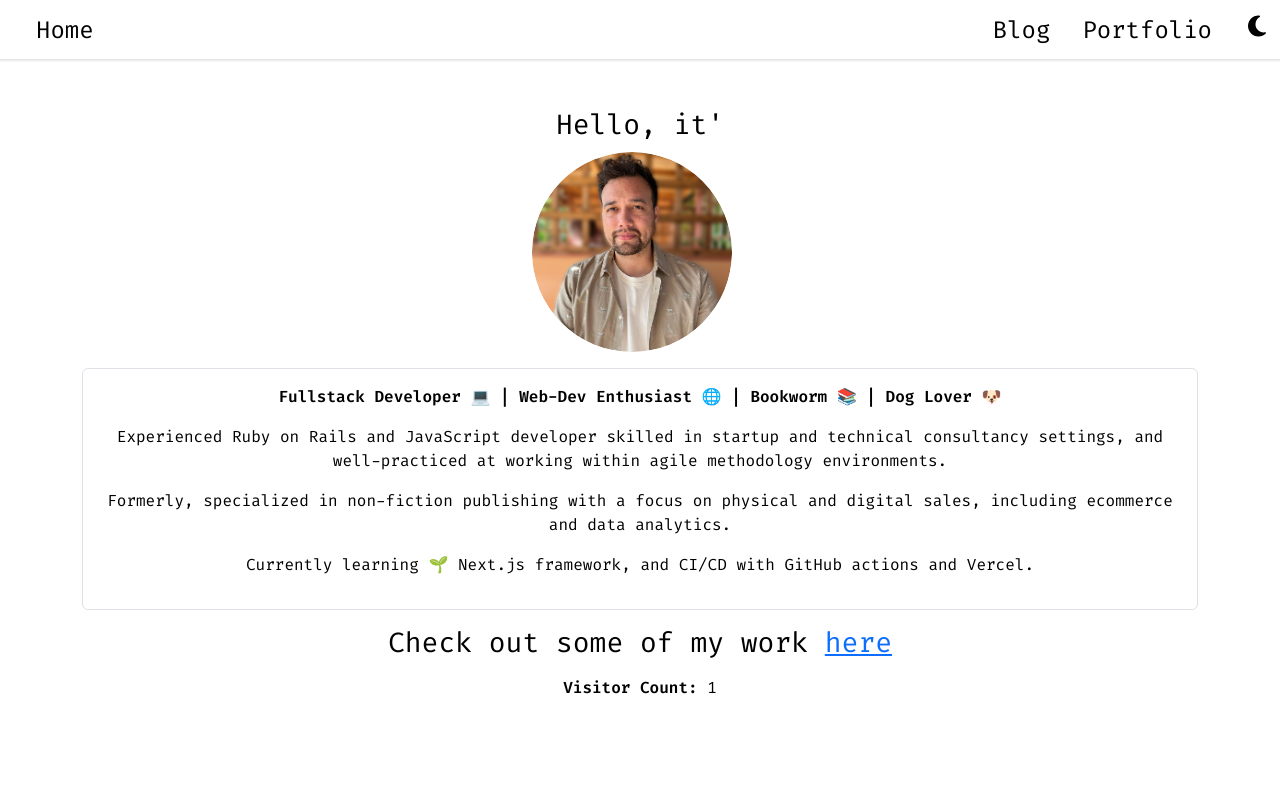
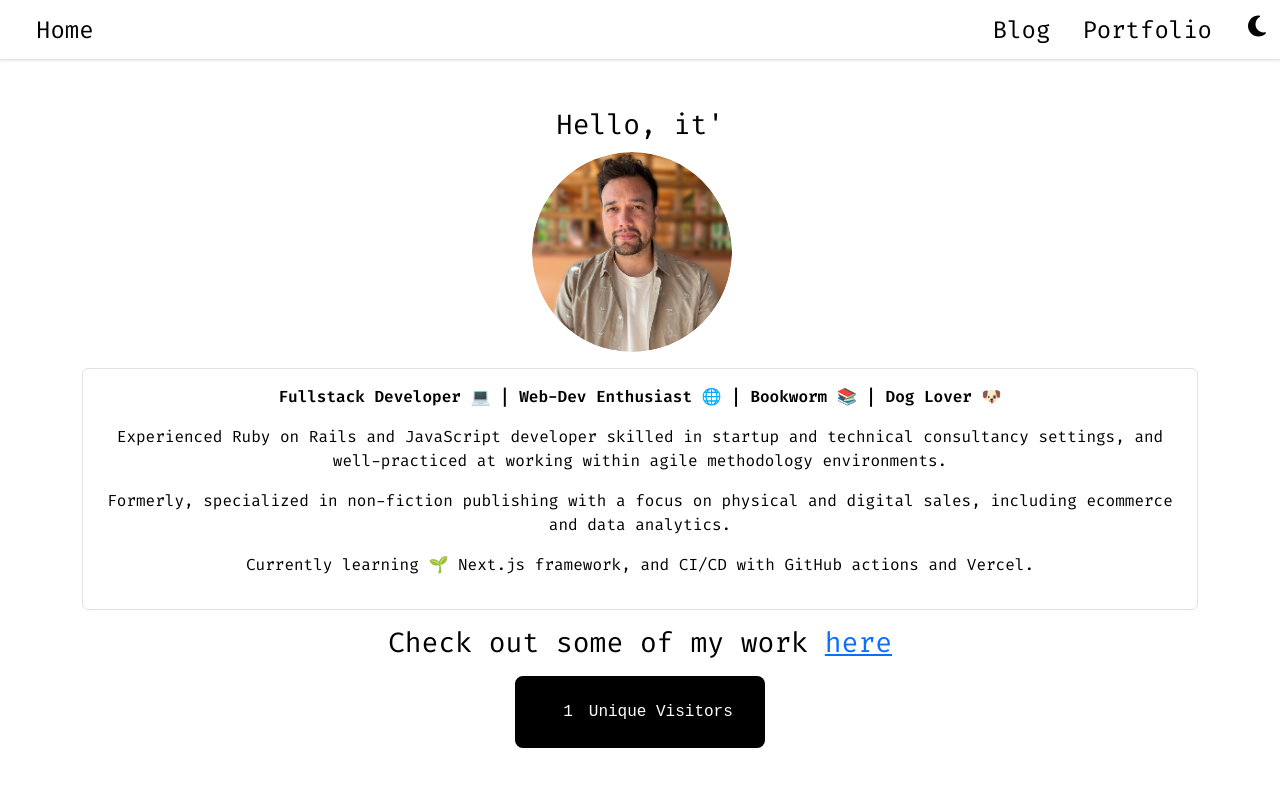
Before and after one commit to lambley/portfolio, a Next.js app: page / in a window 1280 px wide. Shown: the top 786 px of the page. Built offline with nearby package versions, Linux system fonts and the light colour scheme.

Commit message:
make visitor counter a new component

```diff
--- /dev/null
+++ b/src/components/VisitorCounter.tsx
@@ -0,0 +1,28 @@
+import React, { useState, useEffect } from "react";
+
+const VisitorCounter = (): JSX.Element => {
+  const [visitorCount, setVisitorCount] = useState(0);
+
+  useEffect(() => {
+    async function getVisitorCount() {
+      const res = await fetch("/api/visitorCounter", {
+        method: "POST",
+        headers: { Cookie: document.cookie },
+      });
+      const data = await res.json();
+      setVisitorCount(data.visitorCount);
+    }
+    getVisitorCount();
+  }, []);
+
+  return (
+    <div className="visitor-counter text-center">
+    <div className="counter-wrapper">
+      <span className="counter-digits">{visitorCount}</span>
+    </div>
+    <p className="counter-label">Unique Visitors</p>
+  </div>
+  );
+};
+
+export default VisitorCounter;
--- a/src/pages/index.tsx
+++ b/src/pages/index.tsx
@@ -3,6 +3,7 @@ import Container from "react-bootstrap/Container";
 import Image from "next/image";
 import Typewriter from "@/components/Typewriter";
 import Link from "next/link";
+import VisitorCounter from "@/components/VisitorCounter";
 
 const HomePage = (): JSX.Element => {
   const [visitorCount, setVisitorCount] = useState(0);
@@ -56,18 +57,15 @@ const HomePage = (): JSX.Element => {
             physical and digital sales, including ecommerce and data analytics.
           </p>
           <p className="text-center">
-            Currently learning 🌱 Next.js framework, and CI/CD with GitHub actions and Vercel.
+            Currently learning 🌱 Next.js framework, and CI/CD with GitHub
+            actions and Vercel.
           </p>
         </div>
       </div>
       <h3 className="text-center my-3">
         Check out some of my work <Link href={"/portfolio"}>here</Link>
       </h3>
-      <div className="visitor-counter">
-        <p className="text-center">
-          <b>Visitor Count:</b> {visitorCount}
-        </p>
-      </div>
+      <VisitorCounter />
     </Container>
   );
 };
--- a/src/styles/globals.css
+++ b/src/styles/globals.css
@@ -7,6 +7,7 @@
 @import "navigation.css";
 @import "portfolio.css";
 @import "layout.css";
+@import "visitorCounter.css";
 
 /* External styles */
 @import "~bootstrap/dist/css/bootstrap.min.css";
--- /dev/null
+++ b/src/styles/visitorCounter.css
@@ -0,0 +1,33 @@
+.visitor-counter {
+  font-family: "Courier New", monospace;
+  padding: 1rem;
+  background-color: var(--button-background-color);
+  color: var(--button-text-color);
+  border-radius: 8px;
+  width: 250px;
+  display: flex;
+  flex-direction: row;
+  align-items: center;
+  justify-content: center;
+  margin-left: auto;
+  margin-right: auto;
+}
+
+.counter-wrapper {
+  display: flex;
+  align-items: center;
+  justify-content: center;
+  border-radius: 4px;
+  padding: 0.5rem 1rem;
+  margin-bottom: 0px;
+}
+
+.counter-digits {
+  font-size: 1rem;
+  margin-bottom: 0px;
+}
+
+.counter-label {
+  font-size: 1rem;
+  margin-bottom: 0px;
+}
```
